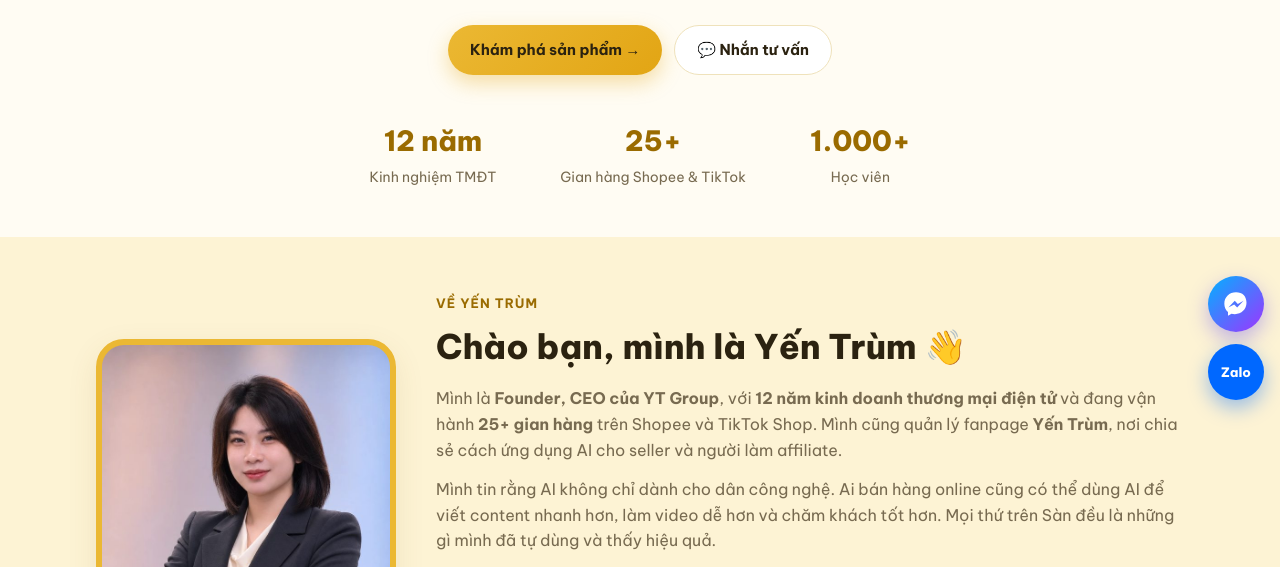
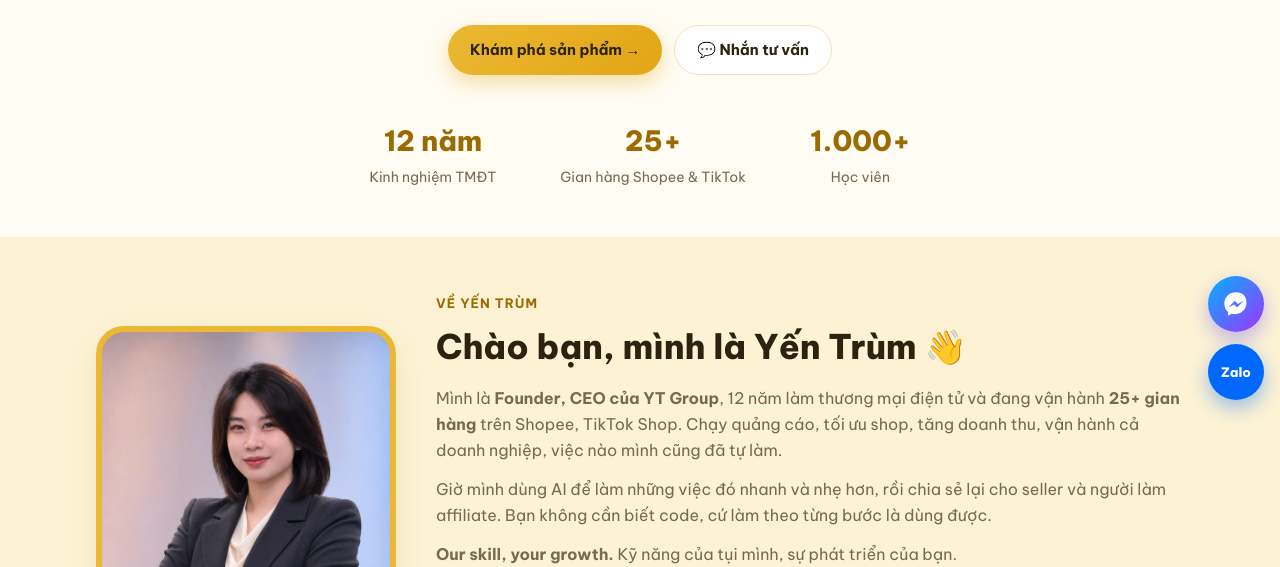
Before and after one commit to yentrum/san, a plain HTML site: page index.html in a window 1280 px wide. Shown: the part 384-951 px from the top of the page. Drawn offline with Linux system fonts and the light colour scheme.

Commit message:
Viết lại phần Về Yến Trùm
Co-Authored-By: Claude Sonnet 5.5 <noreply@anthropic.com>
Claude-Session: https://claude.ai/code/session_01UPxCBUuJkHDuQS9JBcKKd1

```diff
--- a/index.html
+++ b/index.html
@@ -269,8 +269,8 @@ footer{padding:36px 0;border-top:1px solid var(--line);margin-top:56px;color:var
       <div>
         <div class="eyebrow">Về Yến Trùm</div>
         <h2>Chào bạn, mình là Yến Trùm 👋</h2>
-        <p>Mình là <b>Founder, CEO của YT Group</b>, với <b>12 năm kinh doanh thương mại điện tử</b> và đang vận hành <b>25+ gian hàng</b> trên Shopee và TikTok Shop. Mình cũng quản lý fanpage <b>Yến Trùm</b>, nơi chia sẻ cách ứng dụng AI cho seller và người làm affiliate.</p>
-        <p>Mình tin rằng AI không chỉ dành cho dân công nghệ. Ai bán hàng online cũng có thể dùng AI để viết content nhanh hơn, làm video dễ hơn và chăm khách tốt hơn. Mọi thứ trên Sàn đều là những gì mình đã tự dùng và thấy hiệu quả.</p>
+        <p>Mình là <b>Founder, CEO của YT Group</b>, 12 năm làm thương mại điện tử và đang vận hành <b>25+ gian hàng</b> trên Shopee, TikTok Shop. Chạy quảng cáo, tối ưu shop, tăng doanh thu, vận hành cả doanh nghiệp, việc nào mình cũng đã tự làm.</p>
+        <p>Giờ mình dùng AI để làm những việc đó nhanh và nhẹ hơn, rồi chia sẻ lại cho seller và người làm affiliate. Bạn không cần biết code, cứ làm theo từng bước là dùng được.</p>
         <p><b>Our skill, your growth.</b> Kỹ năng của tụi mình, sự phát triển của bạn.</p>
         <div class="channels" id="channels"></div>
       </div>
```
